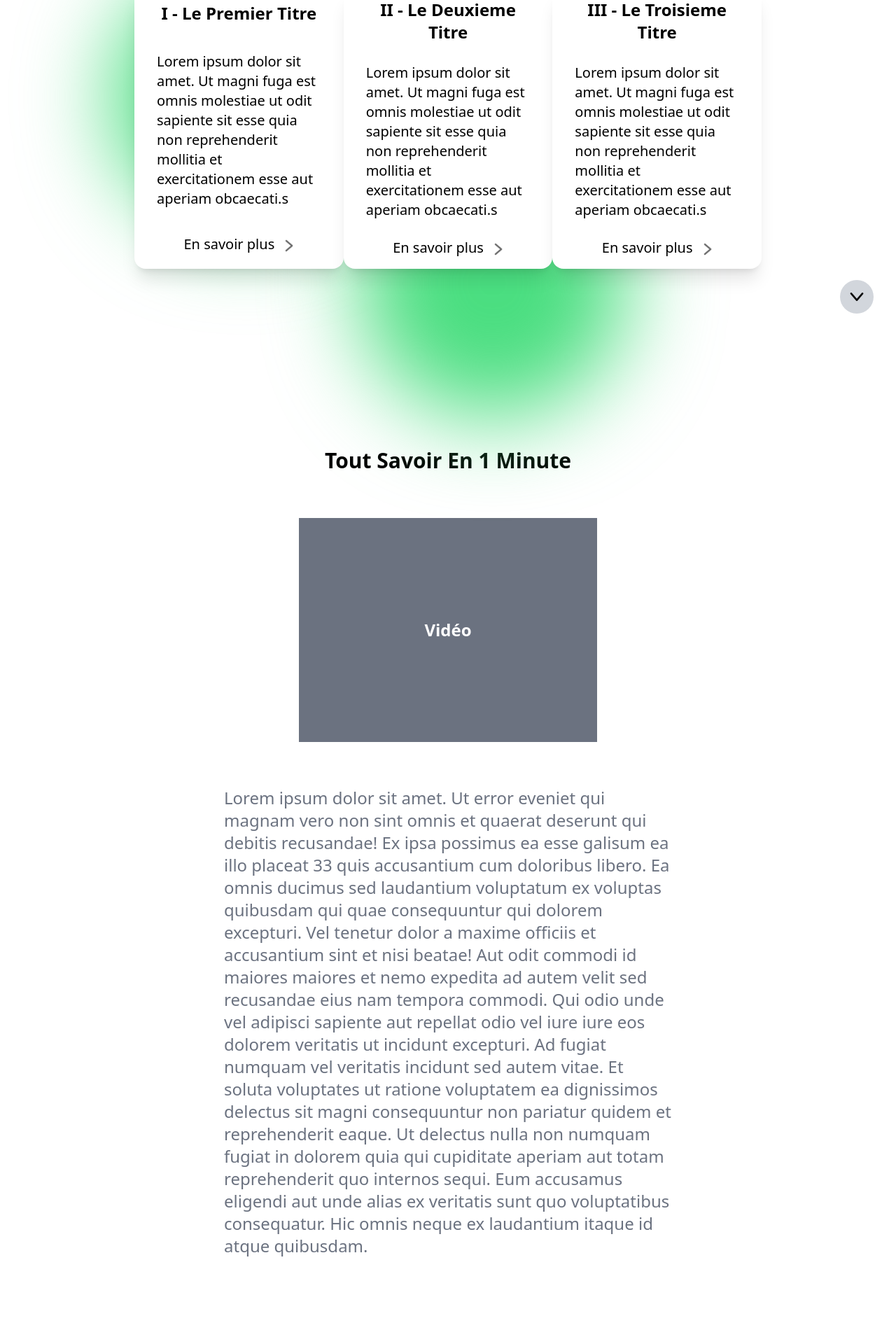
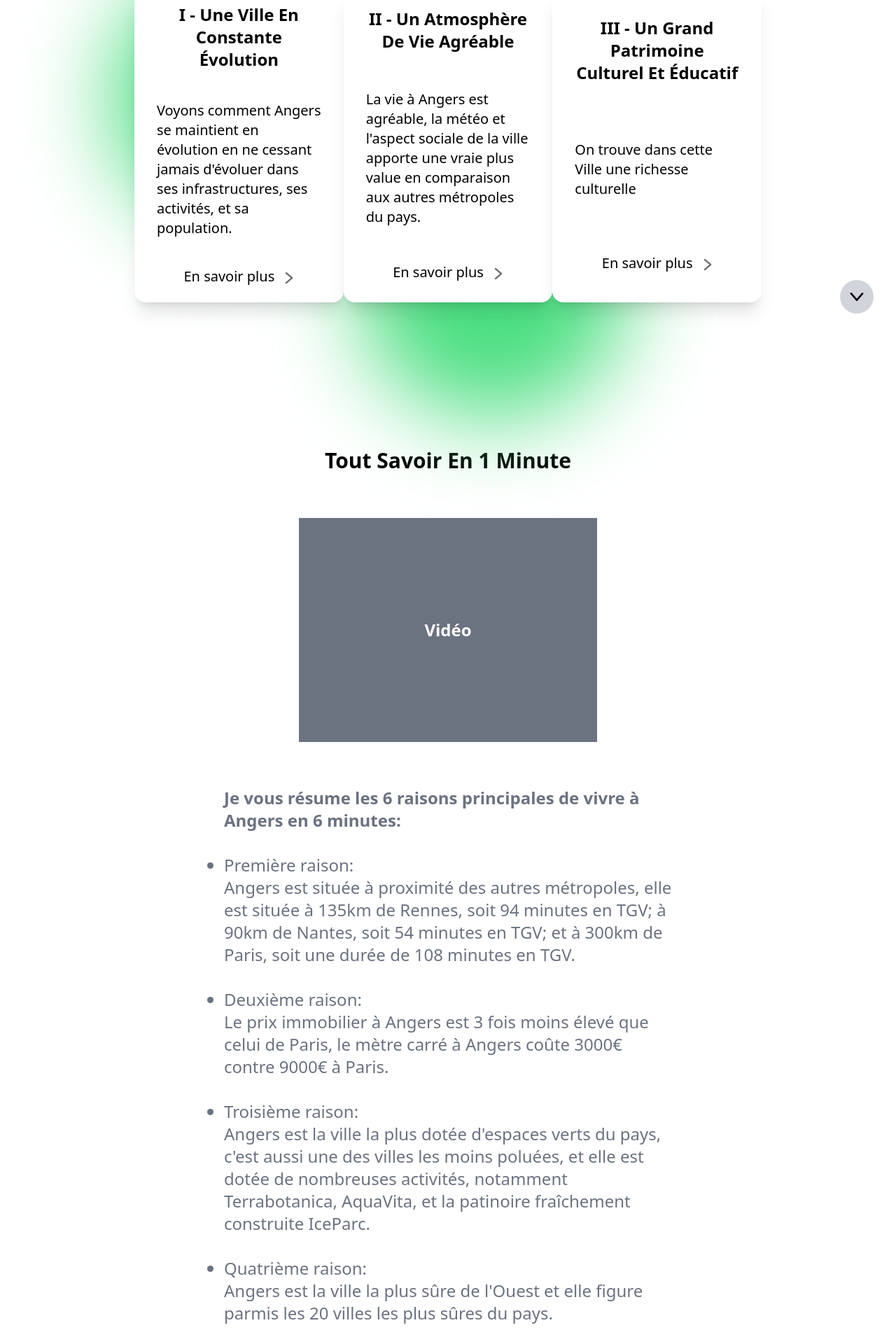
Before and after one commit to cquoicemiel/promotion-angers, a Next.js app: page / in a window 1280 px wide. Shown: the part 320-2240 px from the top of the page at 70% size. Before the commit the page ends 2180 px from the top, so only its background shows below. Built offline with nearby package versions, Linux system fonts and the light colour scheme.

Commit message:
update
AJOUT des texte sur l'accueil, ajustement des différents styles et voilà

```diff
--- a/pages/index.js
+++ b/pages/index.js
@@ -1,7 +1,7 @@
 import Head from 'next/head'
 import Image from 'next/image'
 import Link from 'next/link'
-import {useState} from "react";
+import {useEffect, useState} from "react";
 
 
 
@@ -11,10 +11,13 @@ const Part = (props) => {
 
 
     return(
-        <div style={props.state? {left: 0} : {left: '-110%'}} className={`w-screen h-screen fixed bg-white top-0 bottom-0 transition-all z-30 overflow-scroll`}>
-            <div className='shadow-md h-24 flex justify-between justify-center items-center'>
-                <span className='basis-5/6 flex items-center pl-8 text-4xl xl:text-5xl font-semibold capitalize'>{props.title}</span>
-                <Image onClick={() => {props.setState(false)}} className={'rotate-180 contain h-12 xl:h-16 w-12 xl:w-16 mr-24 cursor-pointer'} src={require('../assets/arrow.png')} alt={"Back"}/>
+        <div style={props.state? {left: 0, opacity: 1} : {left: '-100%', opacity: 0}} className={`w-screen h-screen fixed bg-white top-0 bottom-0 transition-all z-30 overflow-y-scroll px-12 py-8`}>
+            <div className='h-24 flex justify-around items-center'>
+                <span className='basis-5/6 flex items-center pl-8 text-3xl xl:text-4xl font-semibold capitalize'>{props.title}</span>
+                <Image onClick={() => {props.setState(false)}} className={'rotate-180 contain h-10 w-10 cursor-pointer box-content p-1 hover:invert hover:border-white bg-white transition-all border-2 border-black rounded-xl'} src={require('../assets/arrow.png')} alt={"Back"}/>
+            </div>
+            <div className='w-full min-h-full'>
+                {props.children}
             </div>
         </div>
     )
@@ -26,13 +29,13 @@ const Header = () => {
         <div className='bg-gray-700 h-64 w-full flex cursor-default z-10'>
             <span className='basis-1/4 flex h-full items-center justify-center gap-4'>
                 <Link href={"https://www.instagram.com/ville_d_angers/"} target={"_blank"}>
-                    <Image className='invert cover h-14 w-14' height={100} width={100} src={require('../assets/instagram.webp')} alt={'Instagram'}/>
+                    <Image className='invert cover h-14 w-14 hover:opacity-75 transition-opacity' height={100} width={100} src={require('../assets/instagram.webp')} alt={'Instagram'}/>
                 </Link>
                 <Link href={"https://twitter.com/Angers"} target={"_blank"}>
-                    <Image className='invert cover h-16 w-16' height={100} width={100} src={require('../assets/twitter.webp')} alt={'Twitter'}/>
+                    <Image className='invert cover h-16 w-16 hover:opacity-75 transition-opacity' height={100} width={100} src={require('../assets/twitter.webp')} alt={'Twitter'}/>
                 </Link>
                 <Link href={"https://fr-fr.facebook.com/ville.angers/"} target={"_blank"}>
-                    <Image className='invert cover h-14 w-14' height={100} width={100} src={require('../assets/facebook.webp')} alt={'Facebook'}/>
+                    <Image className='invert cover h-14 w-14 hover:opacity-75 transition-opacity' height={100} width={100} src={require('../assets/facebook.webp')} alt={'Facebook'}/>
                 </Link>
             </span>
             <span className='basis-1/2 flex flex-col'>
@@ -41,7 +44,7 @@ const Header = () => {
             </span>
             <span className='basis-1/4 flex h-full items-center justify-center gap-4'>
                 <Link href={"https://www.angersloiremetropole.fr/"} target={"_blank"}>
-                    <Image className='w-64 invert' src={require('../assets/alm.webp')} alt={"Angers Loire Métropole"}/>
+                    <Image className='w-64 invert hover:opacity-75 transition-opacity' src={require('../assets/alm.webp')} alt={"Angers Loire Métropole"}/>
                 </Link>
             </span>
         </div>
@@ -51,7 +54,7 @@ const Header = () => {
 const Card = (props) => {
 
     return(
-        <div style={{minHeight: '25rem'}} onClick={() => {props.setState(true)}} className='card rounded-2xl w-full h-full w-1/4 shadow-xl flex flex-col px-8 cursor-pointer shadow-xl bg-white z-10 justify-around'>
+        <div style={{minHeight: 'calc(24rem + 5vw)'}} onClick={() => {props.setState(true)}} className='card rounded-2xl w-full h-full w-1/4 shadow-xl flex flex-col px-8 cursor-pointer shadow-md hover:shadow-xl transition-all hover:bg-gray-100 bg-white z-10 justify-around hover:z'>
             <span className='capitalize basis-1/4 flex justify-center items-center text-2xl font-bold text-center'>{props.title}</span>
             <span className='basis-1/2 text-xl text-start selection:bg-green-400 selection:text-white'>{props.text}</span>
             <span className='flex justify-center items-center basis-1/4'>
@@ -66,11 +69,24 @@ const Card = (props) => {
 export default function Home() {
 
 
+
+
+
     const [first, setFirst] = useState(false)
     const [second, setSecond] = useState(false)
     const [third, setThird] = useState(false)
 
     const [down, setDown] = useState(false)
+
+    useEffect(() => {
+        if(first || second || third){
+            document.body.style.overflowY = "hidden"
+        }
+        return(() => {
+            document.body.style.overflowY = "auto"
+        })
+
+    }, [first, second, third]);
 
     const scroll = () =>{
         down
@@ -91,26 +107,83 @@ export default function Home() {
     };
 
 
+
+
+
+
+
+
     return(
             <div className='flex flex-col min-h-screen selection:bg-none'>
                 <Header/>
                 <span className='hidden xl:flex bg-green-400 blur-3xl absolute top-1/3 left-40 h-96 w-96 rounded-full'></span>
                 <span className='hidden xl:flex bg-green-400 blur-3xl absolute top-2/3 right-96 h-96 w-96 rounded-full'></span>
                 <div style={{minHeight: '40rem'}} className='flex relative w-full px-6 xl:px-48 py-12 justify-around z-20'>
-                    <Card state={first} setState={setFirst} title={"I - le premier titre"} text={"Lorem ipsum dolor sit amet. Ut magni fuga est omnis molestiae ut odit sapiente sit esse quia non reprehenderit mollitia et exercitationem esse aut aperiam obcaecati.s"}/>
-                    <Card state={second} setState={setSecond} title={"II - le deuxieme titre"} text={"Lorem ipsum dolor sit amet. Ut magni fuga est omnis molestiae ut odit sapiente sit esse quia non reprehenderit mollitia et exercitationem esse aut aperiam obcaecati.s"}/>
-                    <Card state={third} setState={setThird} title={"III - le troisieme titre"} text={"Lorem ipsum dolor sit amet. Ut magni fuga est omnis molestiae ut odit sapiente sit esse quia non reprehenderit mollitia et exercitationem esse aut aperiam obcaecati.s"}/>
-                    <Image onClick={() => scroll()} className={`${down ? "-rotate-90" : "rotate-90"} fixed right-8 bottom-8 self-center cursor-pointer h12 w-12 transition-all animate-pulse bg-gray-300 rounded-full p-2`} src={require('../assets/arrow.png')} alt={"Descendre"}/>
+                    <Card state={first} setState={setFirst} title={"I - une ville en constante évolution"} text={"Voyons comment Angers se maintient en évolution en ne cessant jamais d'évoluer dans ses infrastructures, ses activités, et sa population."}/>
+                    <Card state={second} setState={setSecond} title={"II - un atmosphère de vie agréable"} text={"La vie à Angers est agréable, la météo et l'aspect sociale de la ville apporte une vraie plus value en comparaison aux autres métropoles du pays."}/>
+                    <Card state={third} setState={setThird} title={"III - un grand patrimoine culturel et éducatif"} text={"On trouve dans cette Ville une richesse culturelle"}/>
+                    <Image onClick={() => scroll()} className={`${down ? "-rotate-90" : "rotate-90"} fixed right-8 bottom-8 self-center cursor-pointer h12 w-12 transition-all animate-pulse hover:animate-none bg-gray-300 rounded-full p-2`} src={require('../assets/arrow.png')} alt={"Descendre"}/>
                 </div>
                 <span className='py-16 w-full justify-center flex flex-col items-center'>
                     <span className='capitalize font-bold text-3xl text-center'>tout savoir en 1 minute</span>
-                    <div className='bg-gray-500 text-white font-bold text-2xl w-1/3 h-80 flex justify-center items-center text-center my-16'>Vidéo</div>
-                    <div className='text-gray-500 text-2xl w-1/2 selection:bg-green-400 selection:text-white'>Lorem ipsum dolor sit amet. Ut error eveniet qui magnam vero non sint omnis et quaerat deserunt qui debitis recusandae! Ex ipsa possimus ea esse galisum ea illo placeat 33 quis accusantium cum doloribus libero. Ea omnis ducimus sed laudantium voluptatum ex voluptas quibusdam qui quae consequuntur qui dolorem excepturi. Vel tenetur dolor a maxime officiis et accusantium sint et nisi beatae! Aut odit commodi id maiores maiores et nemo expedita ad autem velit sed recusandae eius nam tempora commodi. Qui odio unde vel adipisci sapiente aut repellat odio vel iure iure eos dolorem veritatis ut incidunt excepturi. Ad fugiat numquam vel veritatis incidunt sed autem vitae. Et soluta voluptates ut ratione voluptatem ea dignissimos delectus sit magni consequuntur non pariatur quidem et reprehenderit eaque. Ut delectus nulla non numquam fugiat in dolorem quia qui cupiditate aperiam aut totam reprehenderit quo internos sequi. Eum accusamus eligendi aut unde alias ex veritatis sunt quo voluptatibus consequatur. Hic omnis neque ex laudantium itaque id atque quibusdam.</div>
+                    <div className='bg-gray-500 text-white font-bold text-2xl w-1/3 h-80 flex justify-center items-center text-center my-16 z-20 cursor-default'>Vidéo</div>
+                    <div className='text-gray-500 text-2xl w-1/2 selection:bg-green-400 selection:text-white'>
+                        <span className='font-semibold'>{"Je vous résume les 6 raisons principales de vivre à Angers en 6 minutes:"}</span>
+                        <br/>
+                        <br/>
+                        <ul className='list-disc'>
+                            <li>
+                                {"Première raison:"}
+                                <br/>
+                                {"Angers est située à proximité des autres métropoles, elle est située à 135km de Rennes, soit 94 minutes en TGV; à 90km de Nantes, soit 54 minutes en TGV; et à 300km de Paris, soit une durée de 108 minutes en TGV."}
+                                <br/>
+                                <br/>
+                            </li>
+                            <li>
+                                {"Deuxième raison:"}
+                                <br/>
+                                {"Le prix immobilier à Angers est 3 fois moins élevé que celui de Paris, le mètre carré à Angers coûte 3000€ contre 9000€ à Paris."}
+                                <br/>
+                                <br/>
+                            </li>
+                            <li>
+                                {"Troisième raison:"}
+                                <br/>
+                                {"Angers est la ville la plus dotée d'espaces verts du pays, c'est aussi une des villes les moins poluées, et elle est dotée de nombreuses activités, notamment Terrabotanica, AquaVita, et la patinoire fraîchement construite IceParc."}
+                                <br/>
+                                <br/>
+                            </li>
+                            <li>
+                                {"Quatrième raison:"}
+                                <br/>
+                                {"Angers est la ville la plus sûre de l'Ouest et elle figure parmis les 20 villes les plus sûres du pays."}
+                                <br/>
+                                <br/>
+                            </li>
+                            <li>
+                                {"Cinquième raison:"}
+                                <br/>
+                                {"On retrouve à Angers de nombreux établissements scolaires et universitaires, comme l'Université de Saint Serge, de Belle Beille, l'Université Catholique de l'Ouest, ou encore l'ESEO, l'ESSCA, l'ESA, et de nombreux autres campus."}
+                            </li>
+                        </ul>
+
+
+
+
+
+
+                    </div>
                 </span>
 
-                <Part state={first} setState={setFirst} title={"I - le premier titre"}/>
-                <Part state={second} setState={setSecond} title={"II - le deuxieme titre"}/>
-                <Part state={third} setState={setThird} title={"III - le troisieme titre"}/>
+                <Part state={first} setState={setFirst} title={"I - une ville en constante évolution"}>
+
+                </Part>
+                <Part state={second} setState={setSecond} title={"II - un atmosphère de vie agréable"}>
+
+                </Part>
+                <Part state={third} setState={setThird} title={"III - un grand patrimoine culturel et éducatif"}>
+
+                </Part>
             </div>
 
     )
--- a/styles/globals.css
+++ b/styles/globals.css
@@ -8,5 +8,5 @@
 }
 
 .card:hover .arrow{
-    transform: translateX(10px);
+    transform: translateX(15px);
 }
```
